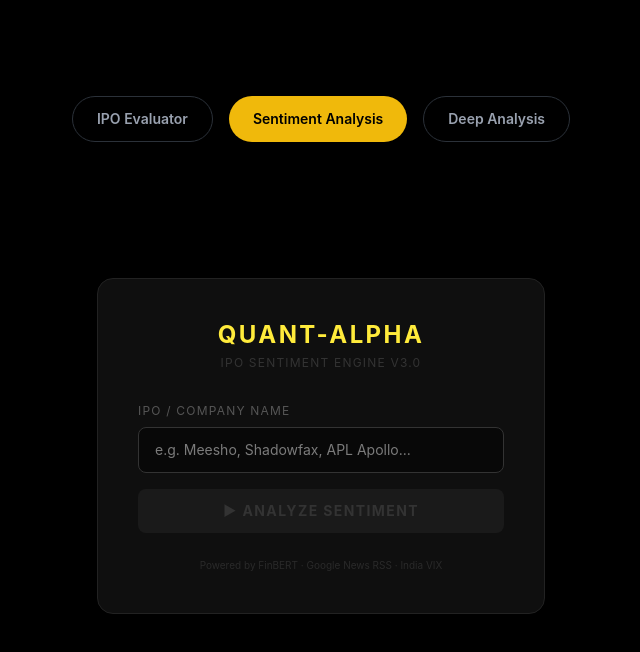
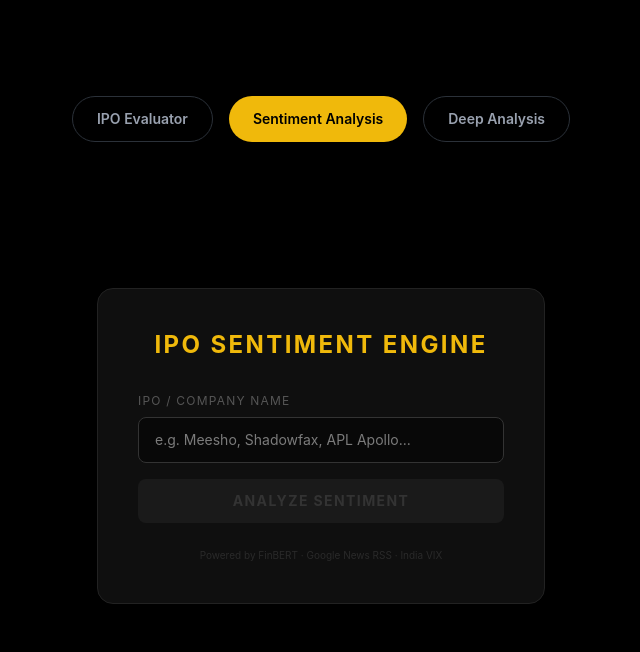
Before and after one commit to Krishieboyy/ipo_project_website, a React app in the folder frontend/: page / in a window 1280 px wide. Both pictures are taken after a click on the button "Sentiment Analysis". Shown: the top 652 px of the page, without its empty margins (319-959 px from the left). Built offline with nearby package versions, Linux system fonts and the light colour scheme; the HTML template or start-up script is replaced by a standard one.

Commit message:
frontend fixed

```diff
--- a/frontend/components/MainTabs.jsx
+++ b/frontend/components/MainTabs.jsx
@@ -5,7 +5,7 @@
 
 export default function MainTabs() {
 
-  const [activeTab, setActiveTab] = useState("fec");
+  const [activeTab, setActiveTab] = useState("srcc");
 
   const tabBtn = (isActive) =>
     `px-6 py-3 rounded-full text-sm font-semibold transition ${
--- a/frontend/components/SentimentTab.jsx
+++ b/frontend/components/SentimentTab.jsx
@@ -88,14 +88,10 @@
     <div className="min-h-[70vh] flex items-center justify-center bg-transparent">
       <div className="bg-[#0f0f0f] border border-[#222] rounded-2xl p-10 w-full max-w-md">
         <div className="text-center mb-8">
-          <div className="text-[#ffeb3b] text-2xl font-bold tracking-widest mb-1">
-            QUANT-ALPHA
-          </div>
-          <div className="text-[#333] text-xs tracking-widest uppercase">
-            IPO Sentiment Engine v3.0
+          <div className="text-[#F0B90B] text-2xl font-bold tracking-widest mb-1">
+            IPO SENTIMENT ENGINE
           </div>
         </div>
-
         <div className="mb-2 text-[#555] text-xs uppercase tracking-widest">
           IPO / Company Name
         </div>
@@ -120,7 +116,7 @@
             cursor: loading || !name.trim() ? "not-allowed" : "pointer",
           }}
         >
-          {loading ? "STARTING ENGINE..." : "▶ ANALYZE SENTIMENT"}
+          {loading ? "STARTING ENGINE..." : "ANALYZE SENTIMENT"}
         </button>
 
         <div className="mt-6 text-[#2a2a2a] text-[10px] text-center leading-relaxed">
@@ -402,9 +398,8 @@
         <div className="lg:col-span-2 bg-[#121212] border border-[#1e1e1e] rounded-lg px-5 py-4 flex flex-col lg:flex-row justify-between items-start lg:items-center gap-4 border-b-2 border-b-[#ffeb3b]">
           <div>
             <span className="text-[#ffeb3b] font-bold text-lg tracking-widest">
-              QUANT-ALPHA TERMINAL
+              IPO SENTIMENT ENGINE
             </span>
-            <span className="text-xs text-[#333] ml-3">v3.0 // IPO SENTIMENT ENGINE</span>
           </div>
 
           <div className="flex flex-wrap items-center gap-4">
```
